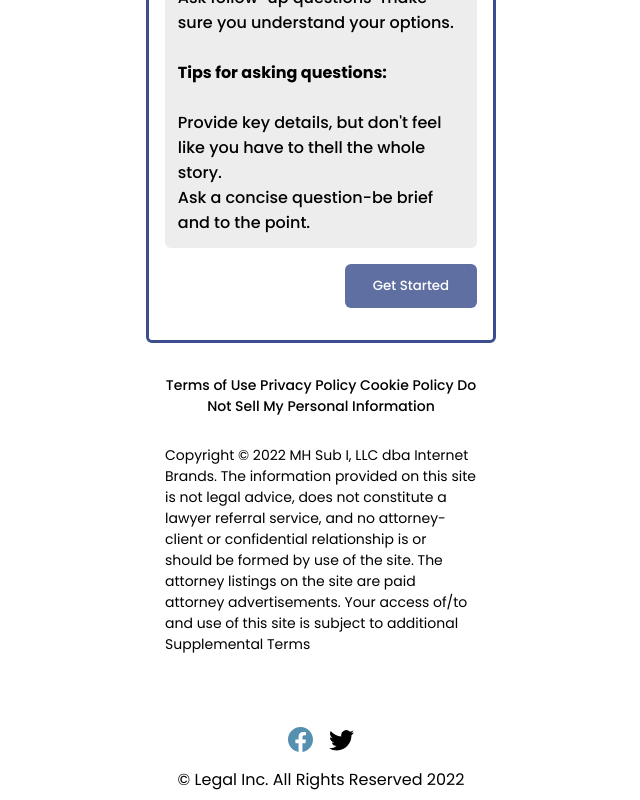
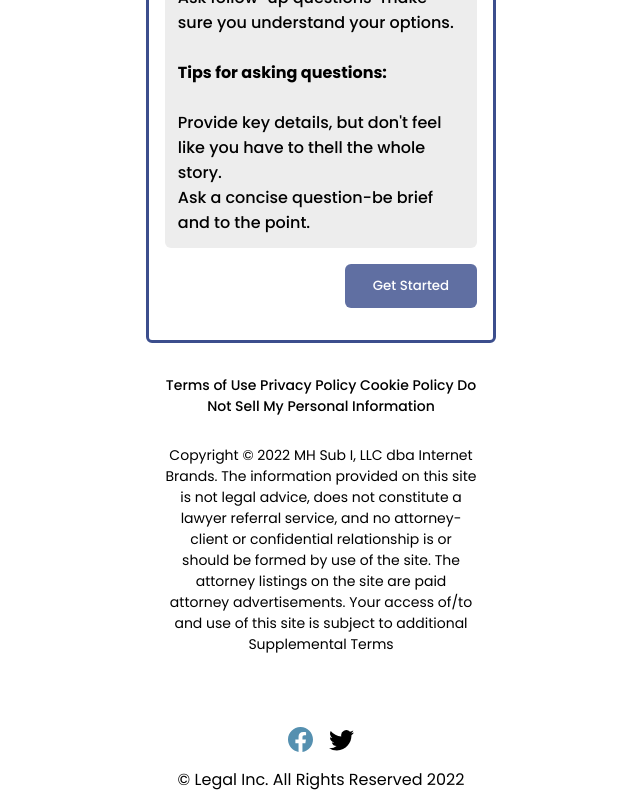
Before and after one commit to cesarmarvar/legal-app, a React (Create React App) app: page / in a window 1280 px wide. Shown: the part 1488-2288 px from the top of the page, without its empty margins (319-959 px from the left). Built offline with nearby package versions, Linux system fonts and the light colour scheme.

Commit message:
minor refactor

```diff
--- a/src/components/disclaimer/disclaimer.js
+++ b/src/components/disclaimer/disclaimer.js
@@ -17,7 +17,7 @@ export function Disclaimer() {
         <p style={{textAlign: "center", fontWeight: "500"}}>
           Terms of Use Privacy Policy Cookie Policy Do Not Sell My Personal Information
         </p>
-        <p>
+        <p style={{textAlign: "center", fontWeight: "400"}}>
           Copyright © 2022 MH Sub I, LLC dba Internet Brands. The information provided
           on this site is not legal advice, does not constitute a lawyer referral service,
           and no attorney-client or confidential relationship is or should be formed by use
```
